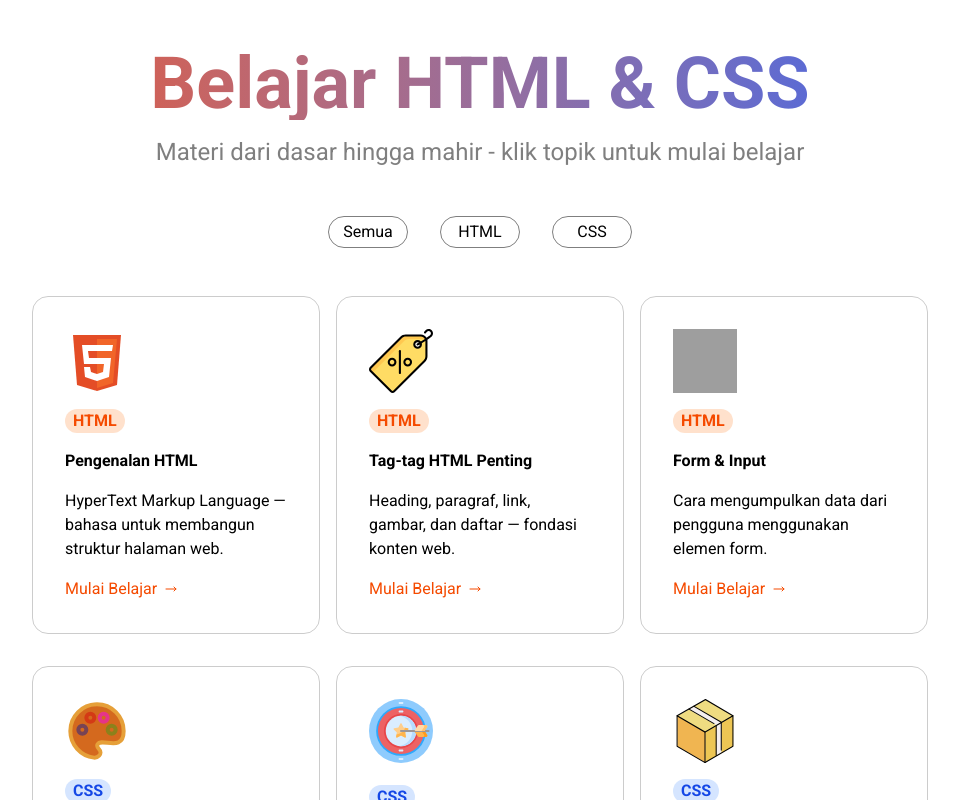
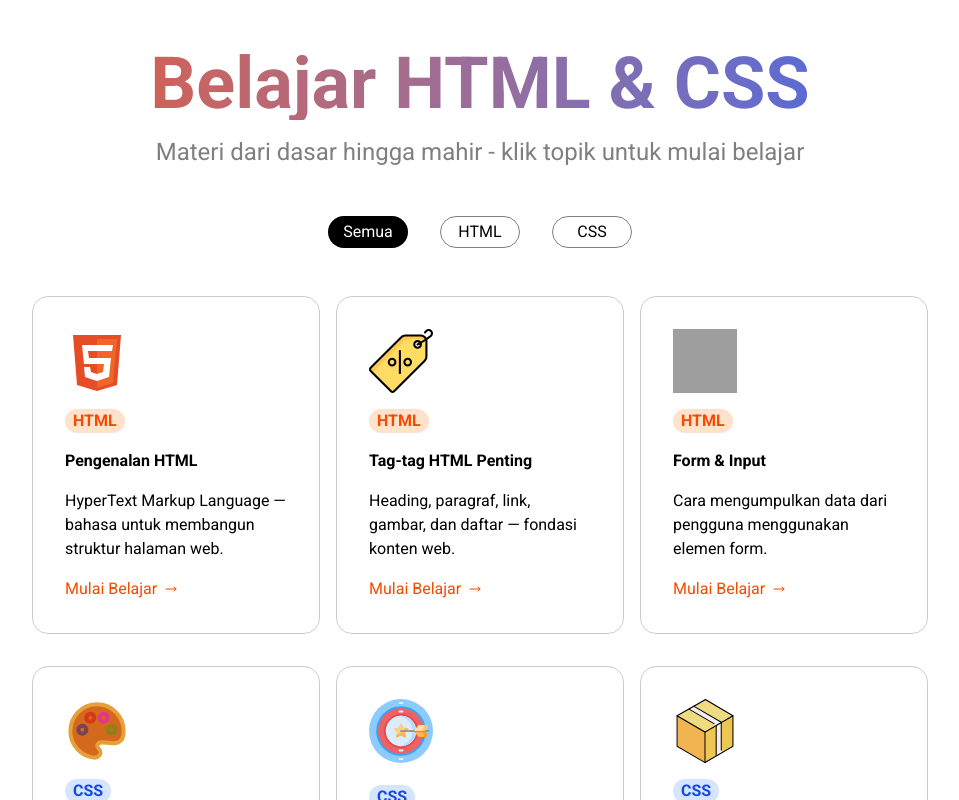
Before and after one commit to fahrypratama17/materi-workshop-web-hmdtif, a React (Vite) app: page / in a window 1280 px wide. Shown: the top 800 px of the page, without its empty margins (160-1119 px from the left). Built offline with nearby package versions, Linux system fonts and the light colour scheme; grey boxes are pictures that could not be loaded.

Commit message:
feat: implement filtering functionality for Materi component and refactor related components

```diff
--- a/src/feature/components/Card.tsx
+++ b/src/feature/components/Card.tsx
@@ -22,7 +22,7 @@ const Card = ({ icon, category, title, desc }: CardProps) => {
       <h1 className="font-bold">{title}</h1>
       <p>{desc}</p>
       <button
-        className={`flex items-center gap-2 ${category === "HTML" ? "text-orange-600" : "text-blue-700"}`}
+        className={`flex items-center gap-2 ${category === "HTML" ? "text-orange-600" : "text-blue-700"} cursor-pointer`}
       >
         Mulai Belajar
         <MoveRight className="h-4 w-3" />
--- a/src/feature/components/Filter.tsx
+++ b/src/feature/components/Filter.tsx
@@ -1,9 +1,22 @@
-const filter = () => {
+type FilterProps = {
+  category: string;
+  setCategory: (value: string) => void;
+};
+
+const filter = ({ category, setCategory }: FilterProps) => {
+  const filters = ["Semua", "HTML", "CSS"];
+
   return (
     <section className="mt-12 flex items-center justify-center gap-8">
-      <button className="filter">Semua</button>
-      <button className="filter">HTML</button>
-      <button className="filter">CSS</button>
+      {filters.map((item) => (
+        <button
+          key={item}
+          onClick={() => setCategory(item)}
+          className={`filter ${category === item ? "bg-black text-white" : ""}`}
+        >
+          {item}
+        </button>
+      ))}
     </section>
   );
 };
--- a/src/feature/components/Header.tsx
+++ b/src/feature/components/Header.tsx
@@ -1,5 +1,3 @@
-import Filter from "./Filter.tsx";
-
 const Header = () => {
   return (
     <header className="mx-auto mt-12 w-[90%] space-y-4">
@@ -9,7 +7,6 @@ const Header = () => {
       <p className="text-center text-2xl text-black/50">
         Materi dari dasar hingga mahir - klik topik untuk mulai belajar
       </p>
-      <Filter />
     </header>
   );
 };
--- a/src/feature/components/Materi.tsx
+++ b/src/feature/components/Materi.tsx
@@ -1,11 +1,18 @@
 import Card from "./Card.tsx";
-import { MateriData } from "../data/card/data.ts";
+import useFilterMateri from "../../hooks/useFilterMateri.ts";
+import Filter from "./Filter.tsx";
 
 const Materi = () => {
+  const { category, setCategory, filteredData } = useFilterMateri();
+
   return (
+    <>
+      <Filter category={category} setCategory={setCategory} />
+
       <section className="mx-auto mt-12 mb-8 grid w-[90%] gap-8 gap-x-4 md:w-[70%] md:grid-cols-2 lg:grid-cols-3">
-      {MateriData.map((item) => (
+        {filteredData.map((item) => (
           <Card
+            key={item.id}
             id={item.id}
             icon={item.icon}
             category={item.category}
@@ -14,6 +21,7 @@ const Materi = () => {
           />
         ))}
       </section>
+    </>
   );
 };
 
--- /dev/null
+++ b/src/hooks/useFilterMateri.ts
@@ -0,0 +1,19 @@
+import { useState } from "react";
+import { MateriData } from "../feature/data/card/data.ts";
+
+const useFilterMateri = () => {
+  const [category, setCategory] = useState("Semua");
+
+  const filteredData =
+    category === "Semua"
+      ? MateriData
+      : MateriData.filter((item) => item.category === category);
+
+  return {
+    category,
+    setCategory,
+    filteredData,
+  };
+};
+
+export default useFilterMateri;
```
Lines whose indentation alone changed are shown as unchanged.
